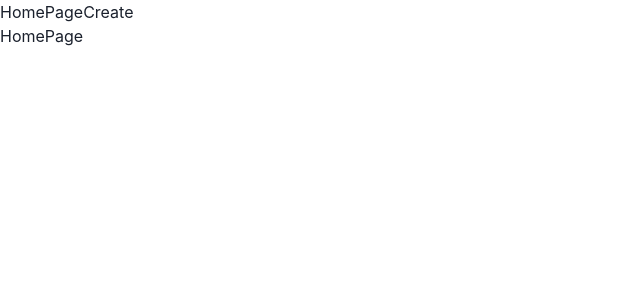
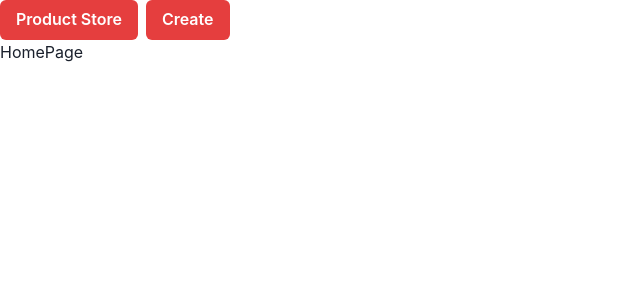
Before and after one commit to M7Tro/productStoreFromScratch, a React (Vite) app in the folder frontend/: page / in a window 1280 px wide. Shown: the top 300 px of the page, without its empty margins (0-640 px from the left). Built offline with nearby package versions, Linux system fonts and the light colour scheme.

Commit message:
added a navbar using buttons and HStack. Actually, I think using Chakra is not that bad after all

```diff
--- a/frontend/src/components/Navbar.jsx
+++ b/frontend/src/components/Navbar.jsx
@@ -1,10 +1,15 @@
 import {Link} from 'react-router-dom';
+import {Button, HStack} from "@chakra-ui/react";
 
 export default function Navbar () {
     return (
-        <nav>
-            <Link to={'/'}>HomePage</Link>
-            <Link to={'/create'}>Create</Link>
-        </nav>
+        <HStack as={'nav'}>
+            <Link to={'/'}>
+                <Button colorScheme='red' variant={'solid'}>Product Store</Button>
+            </Link>
+            <Link to={'/create'}>
+                <Button colorScheme='red' variant={'solid'}>Create</Button>
+            </Link>
+        </HStack>
     )
 }
```
Also changed, not shown: 1 other file (tests, documents, lock files or other folders).
